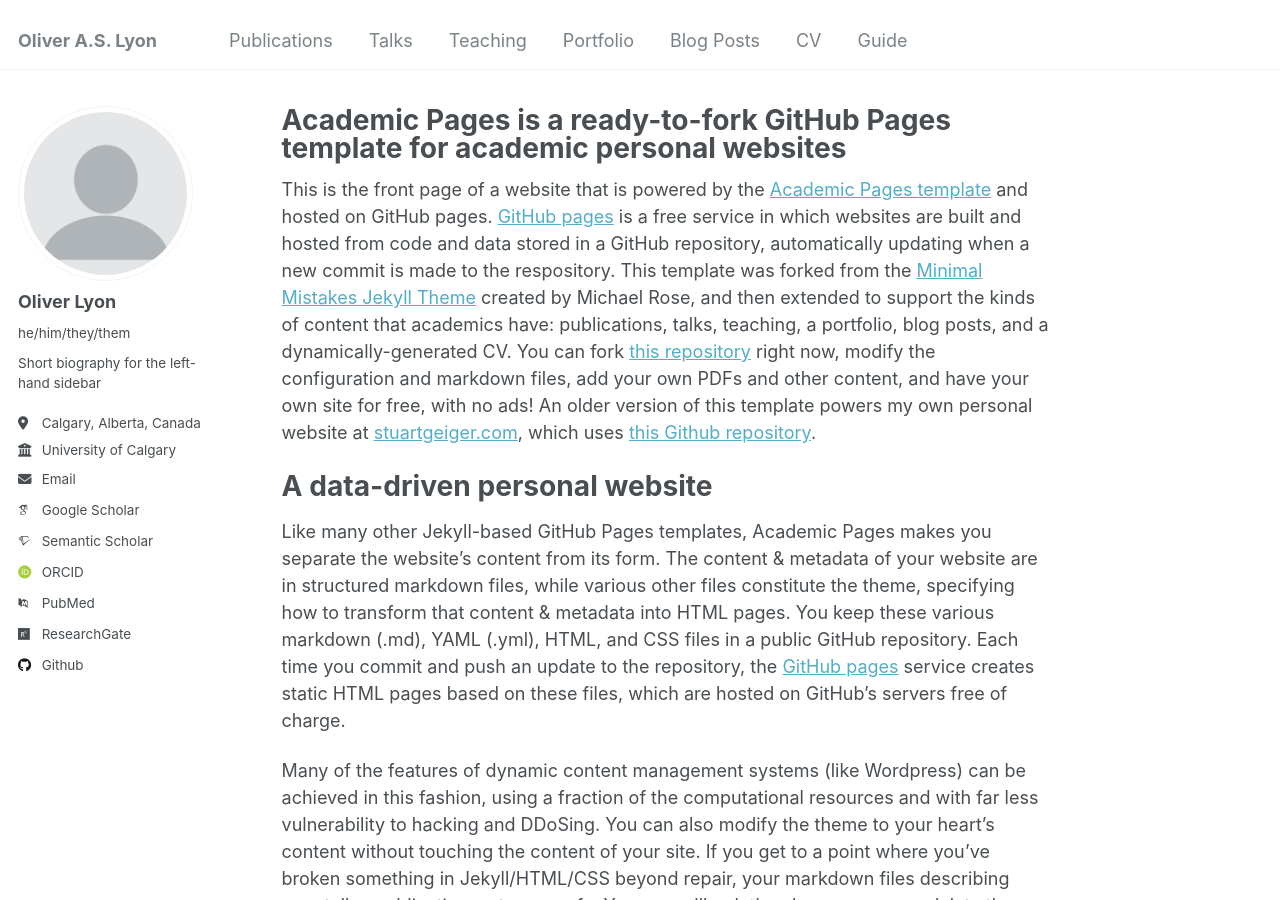
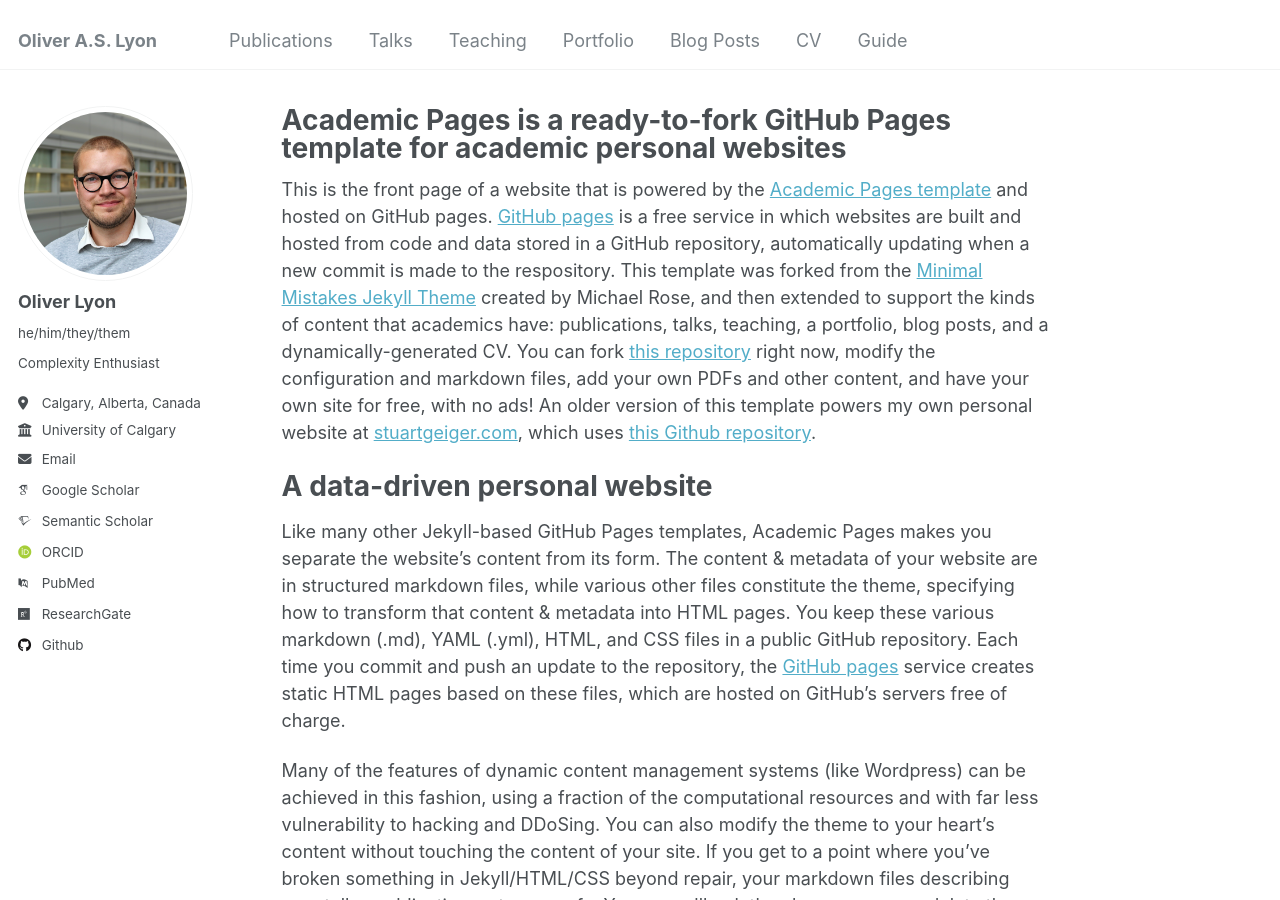
Before and after one commit to OliverTheLyon/OliverTheLyon.github.io, a Jekyll site: the page built from _pages/about.md, in a window 1280 px wide and 900 px high. Built offline with Jekyll 4.4.1, drawn with Linux system fonts in a browser that asks for light colours; some web fonts are replaced.

Commit message:
finished base site

```diff
--- a/_config.yml
+++ b/_config.yml
@@ -21,10 +21,10 @@
 #               Additional customization can be done by editing /_includes/author-profile.html
 author:
   # Biographic information
-  avatar           : "profile.png"
+  avatar           : "olyon.png"
   name             : "Oliver Lyon"
   pronouns         : "he/him/they/them"
-  bio              : "Short biography for the left-hand sidebar"
+  bio              : "Complexity Enthusiast"
   location         : "Calgary, Alberta, Canada"
   employer         : "University of Calgary"
   email            : "Oliver,lyon[at],ucalgary.ca"
```
Also changed, not shown: images/olyon.png (added).
